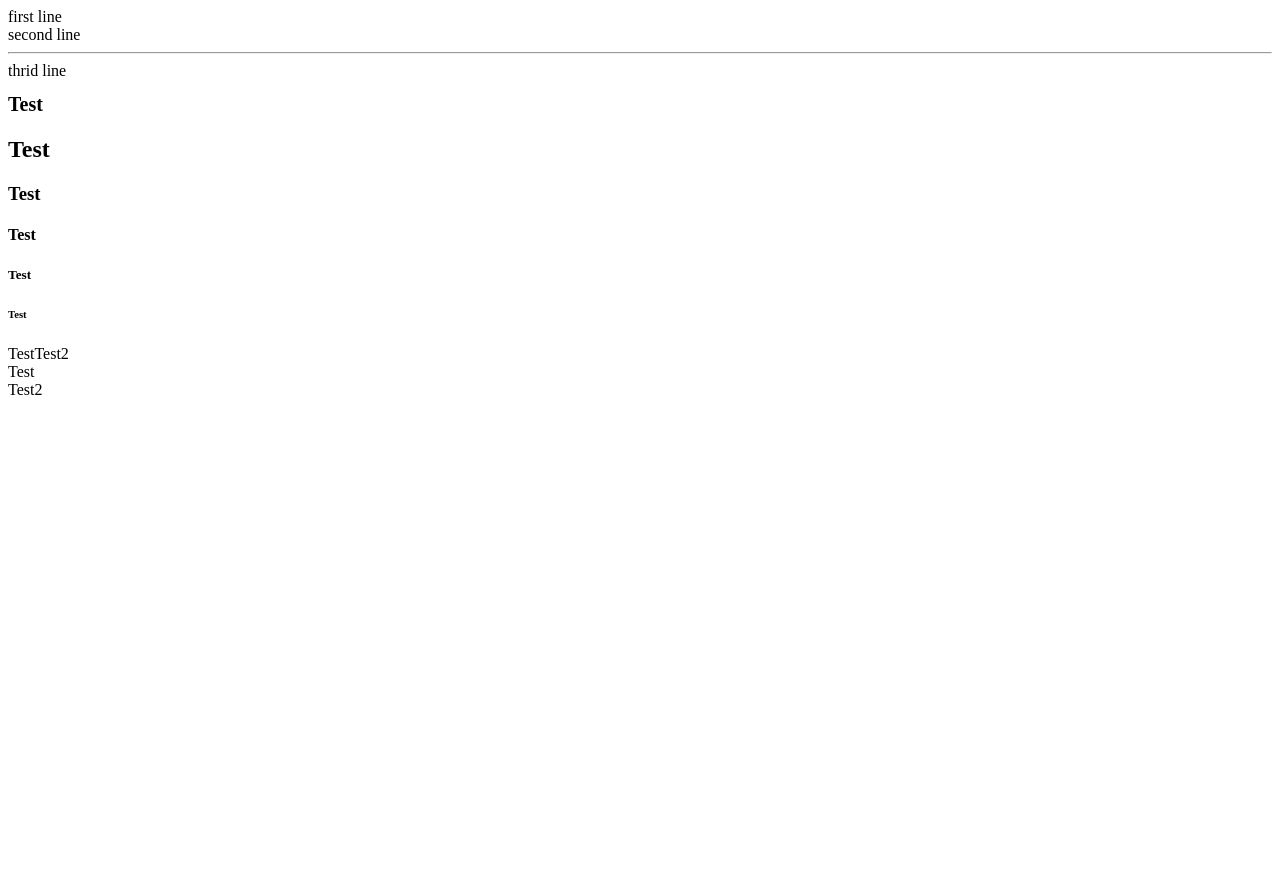
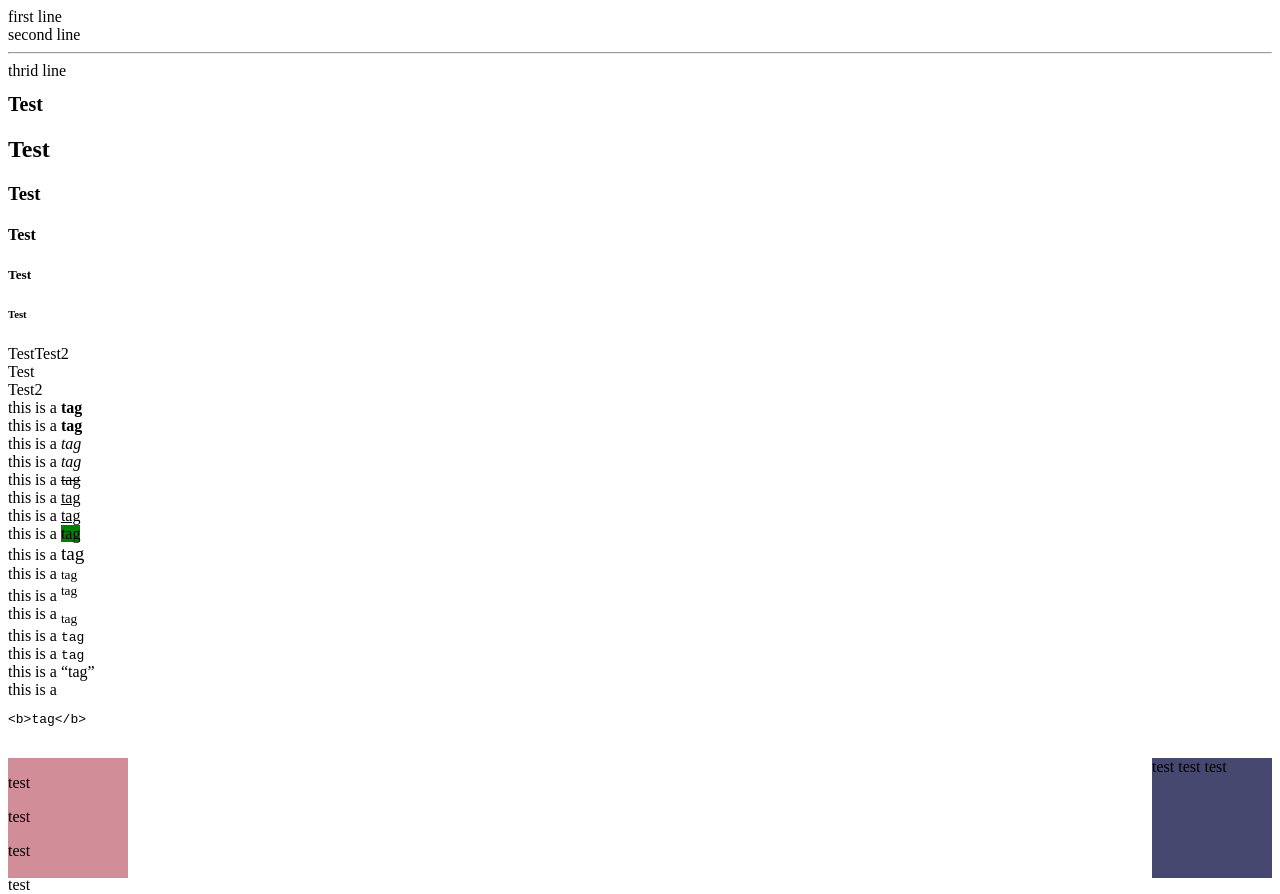
Before and after one commit to luchinhsun/JS, a plain HTML site: page index.html in a window 1280 px wide. Before the commit the page ends 800 px from the top, so only its background shows below. Drawn offline with Linux system fonts and the light colour scheme.

Commit message:
091418_TagAndDiv

```diff
--- a/index.html
+++ b/index.html
@@ -4,19 +4,50 @@
         <title>my new project</title>
     </head>
     <body>
-        first line<br /><!-- he say <br /> won't change line-->
-        second line<br />
+        first line<br/>
+        second line<br/>
         <hr>
-        thrid line<br>
+        thrid line<br/>
 
-        <h1 style="font-size: 20px">Test</h1><!--using css-->
+        <h1 style="font-size: 20px;">Test</h1><!--using css-->
         <h2>Test</h2>
         <h3>Test</h3>
         <h4>Test</h4>
         <h5>Test</h5>
         <h6>Test</h6>
-        <p style="display:inline">Test</p><p style="display:inline">Test2</p><!--p is block-->
-        <span style="display:block">Test</span><span>Test2</span><!--span is inline-->
+        <p style="display:inline;">Test</p><p style="display:inline;">Test2</p><!--p is block-->
+        <span style="display:block;">Test</span><span>Test2</span><!--span is inline-->
+        <br/>
 
+        <!-- tag -->
+        this is a <b>tag</b><br/>
+        this is a <strong>tag</strong><br/>
+        this is a <i>tag</i><br/>
+        this is a <em>tag</em><br/>
+        this is a <del>tag</del><br/>
+        this is a <ins>tag</ins><br/>
+        this is a <u>tag</u><br/>
+        this is a <mark style="background:green;">tag</mark><br/>
+        this is a <big>tag</big><br/>
+        this is a <small>tag</small><br/>
+        this is a <sup>tag</sup><br/>
+        this is a <sub>tag</sub><br/>
+        this is a <code>tag</code><br/>
+        this is a <kbd>tag</kbd><br/>
+        this is a <q>tag</q><br/>
+        this is a <xmp><b>tag</b></xmp><br/>
+
+        <!-- div -->
+        <div style="width:120px; height:120px; background-color:rgb(163,31,52, 0.5);float: left;"><!-- html color picker, we can use color's name, RGB or HEX-->
+            <p>test</p>
+            <p>test</p>
+            <p>test</p>
+            <p>test</p>
+        </div>
+        <div style="width:120px; height:120px; background-color:#474870;float: right;"><!-- html color picker, we can use color's name, RGB or HEX-->
+            <span>test</span>
+            <span>test</span>
+            <span>test</span>
+        </div>
     </body>
 </html>
```
